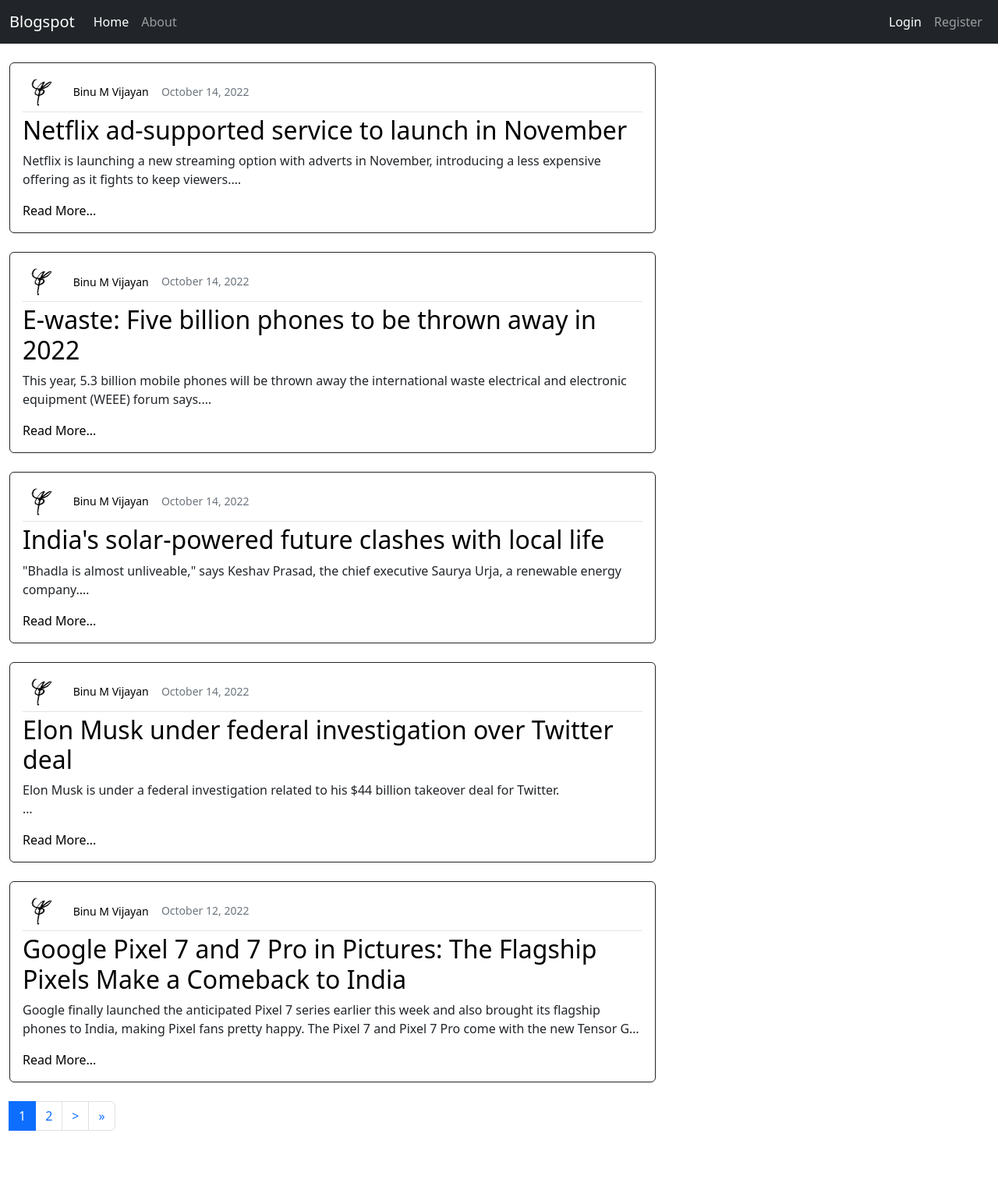
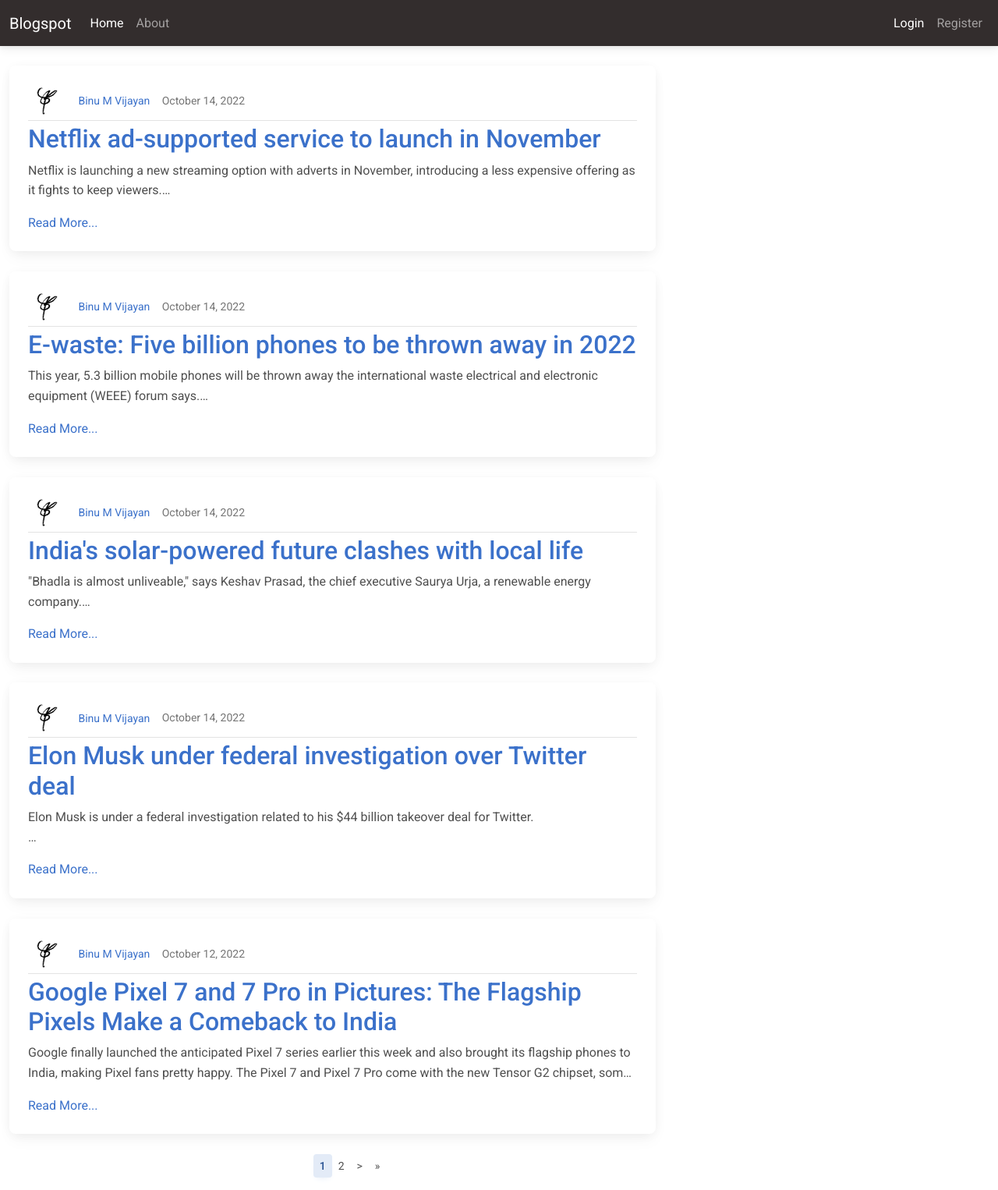
Before and after one commit to binumvij/blogspot, a Django app: page / in a window 1280 px wide. Shown: the whole page at 78% size. Before the commit the page ends 1450 px from the top, so only its background shows below. Run offline with Django 4.2, Linux system fonts and the light colour scheme; data comes from the database, SQL or seed files in the repository.

Commit message:
centering

```diff
--- a/blog/static/blog/main.css
+++ b/blog/static/blog/main.css
@@ -91,3 +91,7 @@
     color: #000000;
     text-decoration: none;
   }
+  .center {
+  margin: auto;
+  width: 50px;
+}
--- a/blog/templates/blog/base.html
+++ b/blog/templates/blog/base.html
@@ -12,6 +12,18 @@
          {% else %}
             <title>Blogspot</title>
         {% endif %}
+            <!-- Font Awesome -->
+        <link
+          rel="stylesheet"
+          href="https://cdnjs.cloudflare.com/ajax/libs/font-awesome/6.0.0/css/all.min.css"
+        />
+        <!-- Google Fonts Roboto -->
+        <link
+          rel="stylesheet"
+          href="https://fonts.googleapis.com/css2?family=Roboto:wght@300;400;500;700;900&display=swap"
+        />
+        <!-- MDB -->
+        <link rel="stylesheet" href="{% static 'css/mdb.min.css' %}" />
     </head>
     <body>
         <!-- navbar -->
@@ -75,5 +87,6 @@
         <!-- block content -->
         <!-- JavaScript Bundle with Popper -->
         <script src="https://cdn.jsdelivr.net/npm/bootstrap@5.2.2/dist/js/bootstrap.bundle.min.js" integrity="sha384-OERcA2EqjJCMA+/3y+gxIOqMEjwtxJY7qPCqsdltbNJuaOe923+mo//f6V8Qbsw3" crossorigin="anonymous"></script>
+        <script type="text/javascript" src="{% static 'js/mdb.min.js' %}"></script>
     </body>
 </html>
--- a/blog/templates/blog/home.html
+++ b/blog/templates/blog/home.html
@@ -19,9 +19,9 @@
     <br>
     {% endfor %}
 {% if is_paginated %}
-<div>
+<div class="center">
     <nav aria-label="Page navigation example">
-    <ul class="pagination">
+    <ul class="pagination pagination-sm">
       <li class="page-item">
       {% if page_obj.has_previous %}
         <a class="page-link" href="?page=1">&laquo;</a>
```
